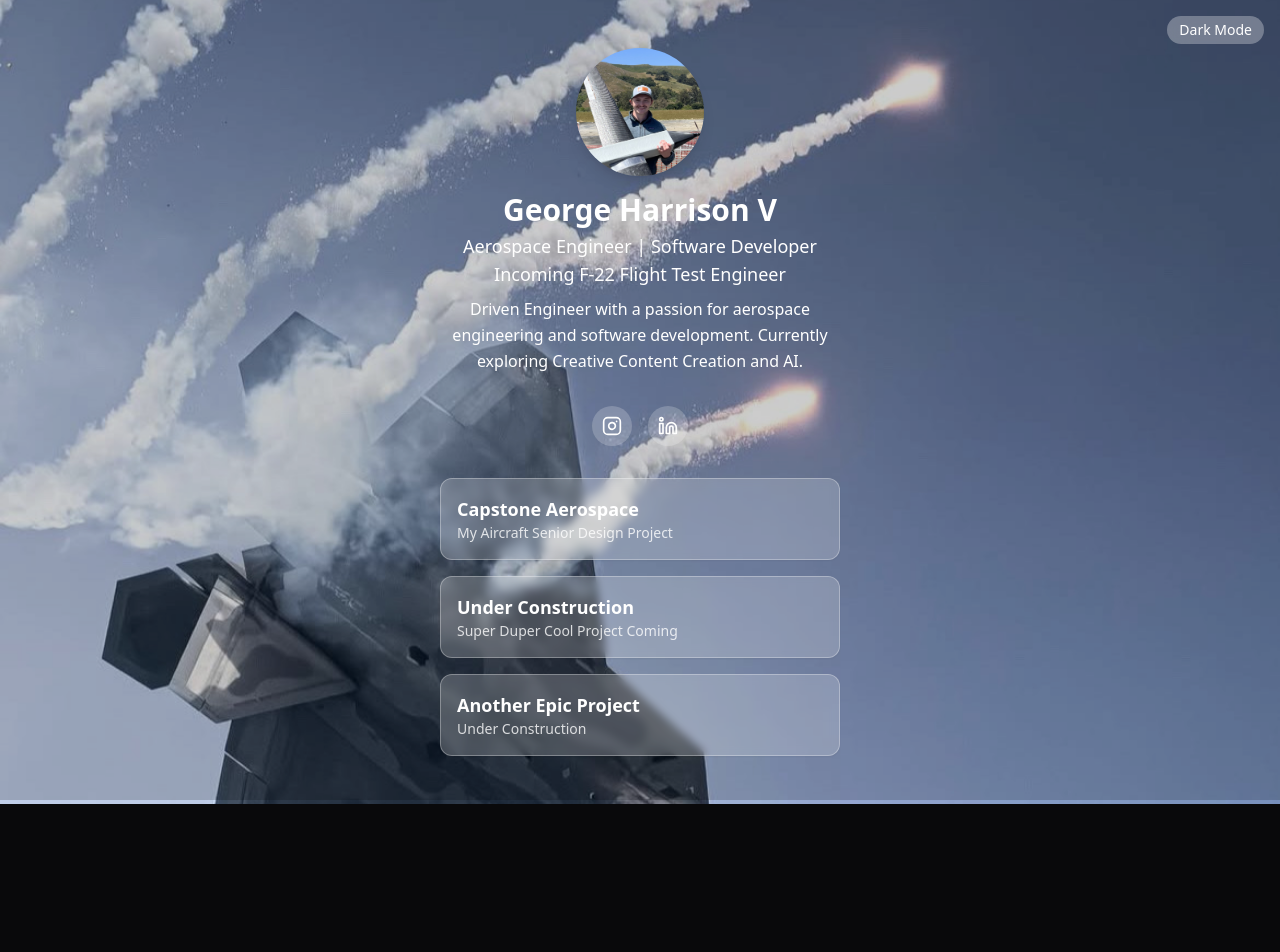
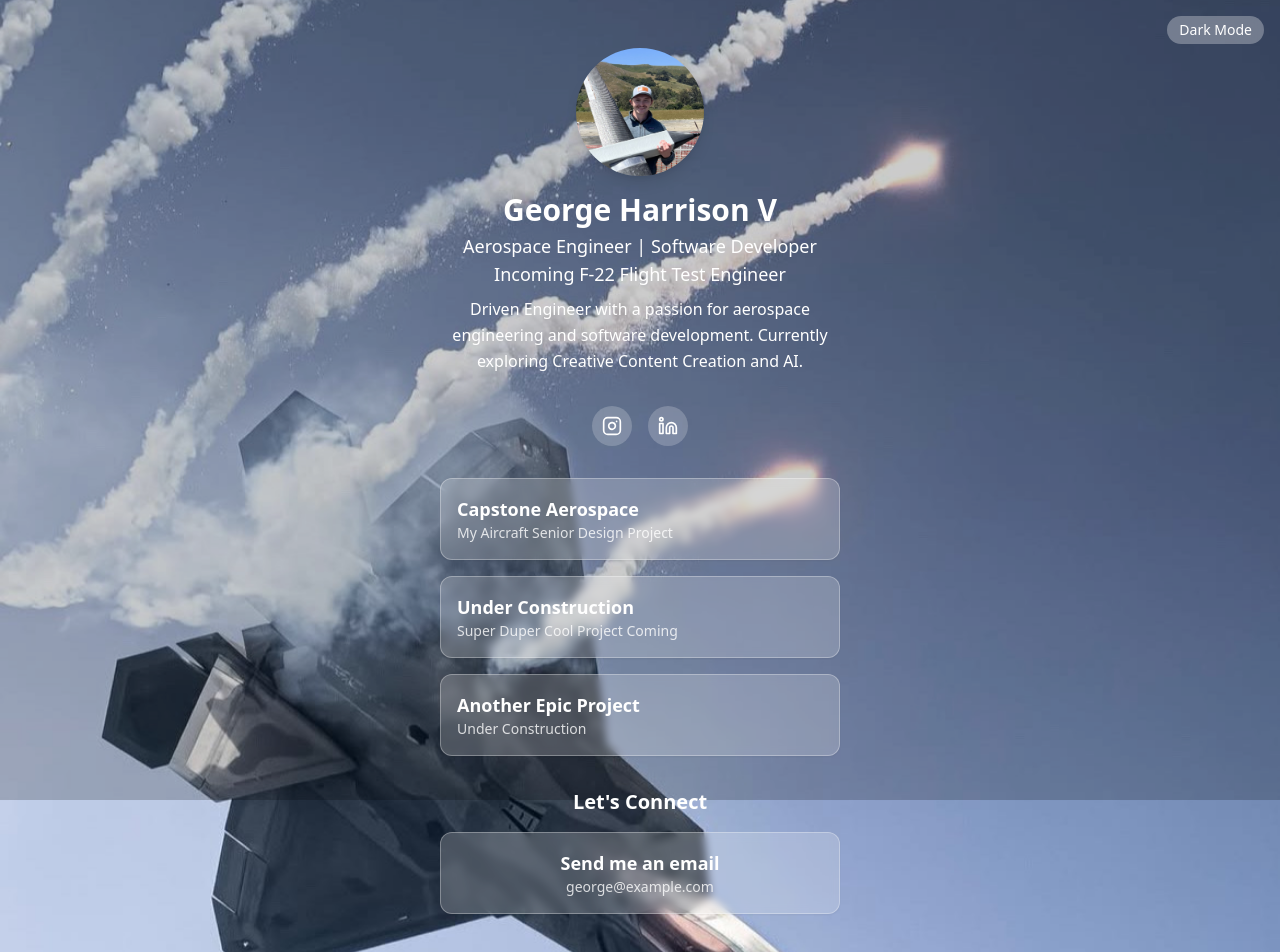
Before and after one commit to gcharrisv/mymicropage, a React (Vite) app: page / in a window 1280 px wide. Shown: the top 952 px of the page. Before the commit the page ends 804 px from the top, so only its background shows below. Built offline with nearby package versions, Linux system fonts and the light colour scheme.

Commit message:
Add "Let's Connect" section
Adds an email contact section to the micropage, allowing users to send emails.

```diff
--- a/src/components/Micropage.tsx
+++ b/src/components/Micropage.tsx
@@ -30,6 +30,7 @@ const Micropage = () => {
     title: 'Aerospace Engineer | Software Developer Incoming F-22 Flight Test Engineer',
     bio:
       'Driven Engineer with a passion for aerospace engineering and software development. Currently exploring Creative Content Creation and AI.',
+    email: 'george@example.com', // Change this to your email
     profileImage,
     socialLinks: [
       {
@@ -123,7 +124,7 @@ const Micropage = () => {
         </div>
 
         {/* Links */}
-        <div className="space-y-4">
+        <div className="space-y-4 mb-8">
           {visibleLinks.map((link, i) => (
             <Card
               key={link.id}
@@ -138,6 +139,17 @@ const Micropage = () => {
             </Card>
           ))}
         </div>
+
+        {/* Let's Connect */}
+        <div className="text-center">
+          <h2 className="text-xl font-semibold mb-4 text-white">Let's Connect</h2>
+          <Card className="bg-white/20 backdrop-blur-sm border border-white/30 p-4 transition hover:bg-white/30">
+            <a href={`mailto:${data.email}`} className="block text-white">
+              <h3 className="font-semibold text-lg">Send me an email</h3>
+              <p className="text-sm text-white/80">{data.email}</p>
+            </a>
+          </Card>
+        </div>
       </div>
     </div>
   )
```
